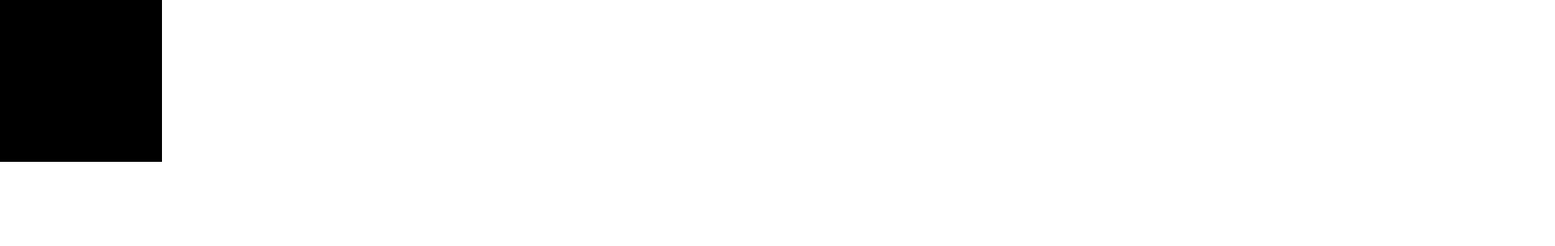
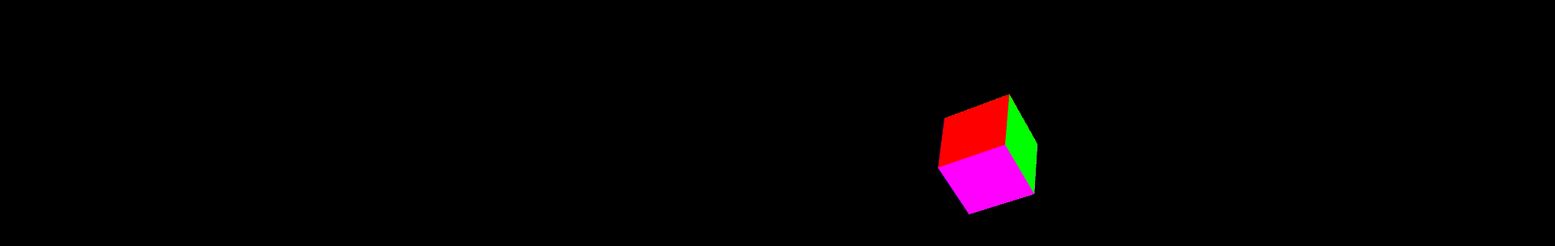
Before and after one commit to Verex/Chroma-Scape, a plain HTML site: page index.html in a window 1280 px wide. Shown: the whole page at 81% size, 1920 px wide, since content can reach past the window. Drawn offline with nearby package versions, Linux system fonts and the light colour scheme.

Commit message:
Our first ever render! Code needs to be cleaned up though

```diff
--- a/index.html
+++ b/index.html
@@ -19,13 +19,17 @@
     <script src="js/gameworld.js"></script>
     <script src="js/camera.js"></script>
     <script src="js/component.js"></script>
+    <script src="js/tickablecomponent.js"></script>
+    <script src="js/meshcomponent.js"></script>
     <script src="js/transformcomponent.js"></script>
+    <script src="js/model.js"></script>
+    <script src="js/testmesh.js"></script>
 
     <!-- Include stylesheets -->
     <link rel="stylesheet" href="css/style.css">
   </head>
   <body>
-    <canvas id="glcanvas" width="200" height="200"></canvas>
+    <canvas id="glcanvas" width="1920" height="1080"></canvas>
     <script>
       var debug = null; //This variable exists so that we can print information about our "main class" in console without jQuery getting in our way.
       var ajaxSettings = {
--- a/js/app.js
+++ b/js/app.js
@@ -49,9 +49,18 @@ class App {
     globals.clientHeight = this.canvas.clientHeight;
 
     this.gameworld = new Entity.Factory(null).ofType(EntityType.ENTITY_GAMEWORLD);
-    this.testEnt = new Entity.Factory(this.gameworld).ofType(EntityType.ENTITY_CAMERA);
-    this.testEnt2 = new Entity.Factory(this.testEnt).ofType(EntityType.ENTITY_CAMERA);
-    console.log(this.testEnt);
+    this.testEnt = new Entity.Factory(this.gameworld).ofType(EntityType.ENTITY_GENERIC);
+    this.testCamera = new Entity.Factory(this.testEnt).ofType(EntityType.ENTITY_CAMERA);
+    this.testEnt.componentFactory.construct(ComponentID.COMPONENT_TRANSFORM);
+    this.testEnt.componentFactory.construct(ComponentID.COMPONENT_MESH);
+    this.testEnt.components[ComponentID.COMPONENT_MESH].setModel(
+      new Model(
+        this.gl,
+        TestMesh().indices(),
+        TestMesh().vertices(),
+        TestMesh().color()
+      )
+    );
     return AppStatus.STATUS_OK;
   }
   /*
@@ -126,15 +135,29 @@ class App {
 
   tick(dt) {
 
+    var root = this.gameworld;
+    var queue = [root];
+    var n;
+
+    while(queue.length > 0) {
+      n = queue.shift();
+      //Do work on entity here
+      if(!n.hasComponent(ComponentID.COMPONENT_TICKABLE)) continue;
+
+      var tickable = n.components[ComponentID.COMPONENT_TICKABLE];
+      tickable.tick(dt);
+
+      if(!n.children.length) continue;
+
+      for(var i = 0; i < n.children.length; i++) {
+        queue.push(n.children[i]);
+      }
+    }
+
+    this.gameworld.components[ComponentID.COMPONENT_TICKABLE].tick(dt);
   }
 
   render() {
-
-    /*
-      Run all of our pre-render systems
-      Might take this out
-    */
-
     /*
       All of our render systems are responsible for rendering our gameworld
       so we're gunna pass our gameworld to our render function
--- a/js/camera.js
+++ b/js/camera.js
@@ -2,9 +2,7 @@ class Camera extends Entity {
     constructor(width, height, eid, owner) {
         super(eid, owner, EntityType.ENTITY_CAMERA);
 
-        this.components.push(
-            new TransformComponent(this)
-        );
+        this.componentFactory.construct(ComponentID.COMPONENT_TRANSFORM);
 
         this.width = width;
         this.height = height;
@@ -19,6 +17,13 @@ class Camera extends Entity {
             0.1,
             100.0
         );
+
+        var pos = vec3.fromValues(6, 8, -30);
+        mat4.translate(
+            this.components[ComponentID.COMPONENT_TRANSFORM].transform,
+            this.components[ComponentID.COMPONENT_TRANSFORM].transform,
+            pos
+        );
     }
 };
 
--- a/js/component.js
+++ b/js/component.js
@@ -1,7 +1,8 @@
 var ComponentID = {
     COMPONENT_TRANSFORM: 0,
     COMPONENT_MESH: 1,
-    COMPONENT_MAX: 2 //This is the number of components that we recognize as a thing
+    COMPONENT_TICKABLE: 2,
+    COMPONENT_MAX: 3 //This is the number of components that we recognize as a thing
 }
 class EntityComponent {
     constructor(guid, owner) {
@@ -19,6 +20,12 @@ class EntityComponent {
                     case ComponentID.COMPONENT_TRANSFORM:
                         this.ent.components[cid] = new TransformComponent(this.ent);
                         return this;
+                    case ComponentID.COMPONENT_MESH:
+                        this.ent.components[cid] = new MeshComponent(this.ent);
+                        return this;
+                    case ComponentID.COMPONENT_TICKABLE:
+                        this.ent.components[cid] = new TickableComponent(this.ent);
+                        return this;
                     default:
                         return this;
                 }
--- a/js/entity.js
+++ b/js/entity.js
@@ -1,7 +1,8 @@
     var EntityType = {
     ENTITY_INVALID: {id:-1, construction: (owner) => {console.error("no");}},
     ENTITY_GAMEWORLD: {id: 0},
-    ENTITY_CAMERA: {id: 1}
+    ENTITY_GENERIC: {id: 1},
+    ENTITY_CAMERA: {id: 2}
 }
 
 var newID = 0;
@@ -48,3 +49,7 @@ class Entity {
         return Factory;
     }
 };
+
+EntityType.ENTITY_GENERIC.construction = (owner) => {
+    return new Entity(newID++, owner, EntityType.ENTITY_GENERIC);
+}
--- a/js/gameworld.js
+++ b/js/gameworld.js
@@ -2,6 +2,9 @@ class GameWorld extends Entity {
     constructor() {
         super(newID++, undefined, EntityType.ENTITY_GAMEWORLD);
         this.componentFactory.construct(ComponentID.COMPONENT_TRANSFORM);
+        this.componentFactory.construct(ComponentID.COMPONENT_TICKABLE);
+
+        this.components[ComponentID.COMPONENT_TICKABLE].onTick = this.tick;
 
         //HACK HACK(Jake): I couldn't really think of a place to put this so for now our game world will hold our scene
         //and our renderer will be responsible for processing the gameworld and rendering it's scene
@@ -21,6 +24,10 @@ class GameWorld extends Entity {
 
         }
     }
+
+    tick(dt) {
+        console.log(dt);
+    }
 };
 EntityType.ENTITY_GAMEWORLD.construction = () => {
     if(newID != 0) {
--- a/js/meshcomponent.js
+++ b/js/meshcomponent.js
@@ -3,5 +3,73 @@ class MeshComponent extends EntityComponent {
         super(ComponentID.COMPONENT_MESH, owner);
     }
 
+    setModel(model) {
+        this.model = model;
+    }
+    preRender(program, gl) {
+        if(!this.model) return;
+        {
+            const numComponents = 3;
+            const type = gl.FLOAT;
+            const normalize = false;
+            const stride = 0;
+            const offset = 0;
+            gl.bindBuffer(gl.ARRAY_BUFFER, this.model.vtxBuffer);
+            gl.vertexAttribPointer(
+                program.attributeLocation("a_position"),
+                numComponents,
+                type,
+                normalize,
+                stride,
+                offset
+            );
+            gl.enableVertexAttribArray(
+                program.attributeLocation("a_position")
+            );
+        }
+        {
+            const numComponents = 4;
+            const type = gl.FLOAT;
+            const normalize = false;
+            const stride = 0;
+            const offset = 0;
+            gl.bindBuffer(gl.ARRAY_BUFFER, this.model.clrBuffer);
+            gl.vertexAttribPointer(
+                program.attributeLocation("a_color"),
+                numComponents,
+                type,
+                normalize,
+                stride,
+                offset
+            );
+            gl.enableVertexAttribArray(
+                program.attributeLocation("a_color")
+            );
+        }
+    }
+    /*
+    uniform mat4 u_viewMatrix;
+    uniform mat4 u_modelMatrix;
+    uniform mat4 u_projectionMatrix;
+    */
+    render(program, gl) {
+        this.preRender(program, gl);
+        gl.uniformMatrix4fv(
+            program.uniformLocation("u_modelMatrix"),
+            false,
+            this.owner.components[ComponentID.COMPONENT_TRANSFORM].transform
+        );
+
+        gl.bindBuffer(gl.ELEMENT_ARRAY_BUFFER, this.model.idxBuffer);
+        {
+            const vertexCount = 36;
+            const type = gl.UNSIGNED_SHORT;
+            const offset = 0;
+            gl.drawElements(gl.TRIANGLES, vertexCount, type, offset);
+        }
+
+
+    }
+
     static get CID() { return ComponentID.COMPONENT_MESH; };
 };
--- a/js/model.js
+++ b/js/model.js
@@ -1,5 +1,19 @@
 class Model {
-    constructor() {
+    constructor(glContext, indices, vertices, color) {
+        this.ctx = glContext;
+        this.indices = indices;
+        this.vertices = vertices;
+        this.color = color;
 
+        this.vtxBuffer = glContext.createBuffer();
+        this.idxBuffer = glContext.createBuffer();
+        this.clrBuffer = glContext.createBuffer();
+
+        glContext.bindBuffer(glContext.ARRAY_BUFFER, this.vtxBuffer);
+        glContext.bufferData(glContext.ARRAY_BUFFER, new Float32Array(this.vertices), glContext.STATIC_DRAW);
+        glContext.bindBuffer(glContext.ARRAY_BUFFER, this.clrBuffer);
+        glContext.bufferData(glContext.ARRAY_BUFFER, new Float32Array(this.color), glContext.STATIC_DRAW);
+        glContext.bindBuffer(glContext.ELEMENT_ARRAY_BUFFER, this.idxBuffer);
+        glContext.bufferData(glContext.ELEMENT_ARRAY_BUFFER, new Uint16Array(this.indices), glContext.STATIC_DRAW);
     }
 };
--- a/js/program.js
+++ b/js/program.js
@@ -168,6 +168,12 @@ class Program {
     activate() {
         this._ctx.useProgram(this._innerProgram);
     }
+    attributeLocation(name) {
+        return this._attributes.get(name);
+    }
+    uniformLocation(name) {
+        return this._uniforms.get(name);
+    }
     static get Builder() {
         /*
             Javascript Builder Design Pattern
--- a/js/renderer.js
+++ b/js/renderer.js
@@ -3,6 +3,7 @@
     A renderer object will be responsible for rendering a scene
     A renderer object should be able to be extended for more specific use
 */
+var z = 0;
 class Renderer {
     constructor(glContext) {
         this.ctx = glContext;
@@ -13,11 +14,41 @@ class Renderer {
     }
     clear(color = BLACK) {
         this.ctx.clearColor(color.r, color.g, color.b, color.a);
+        this.ctx.enable(this.ctx.DEPTH_TEST);
         this.ctx.clear(this.ctx.COLOR_BUFFER_BIT | this.ctx.DEPTH_BUFFER_BIT);
     }
     render(gameworld) {
         this.ctx.viewport(0, 0, this.ctx.canvas.width, this.ctx.canvas.height);
         this.clear();
         this.program.activate();
+
+        this.ctx.uniformMatrix4fv(
+            this.program.uniformLocation("u_projectionMatrix"),
+            false,
+            gameworld.scene.cameras[0].projectionMatrix
+        );
+
+        this.ctx.uniformMatrix4fv(
+            this.program.uniformLocation("u_viewMatrix"),
+            false,
+            gameworld.scene.cameras[0].components[ComponentID.COMPONENT_TRANSFORM].transform
+        );
+
+        var testent = gameworld.children[0];
+        var testtransformcomponent = testent.components[ComponentID.COMPONENT_TRANSFORM];
+        var testmeshcomponent = testent.components[ComponentID.COMPONENT_MESH];
+        testmeshcomponent.render(this.program, this.ctx);
+
+        mat4.rotateX(
+            testtransformcomponent.transform,
+            testtransformcomponent.transform,
+            0.05
+        );
+
+        mat4.rotateY(
+            testtransformcomponent.transform,
+            testtransformcomponent.transform,
+            0.05
+        );
     }
 }
--- /dev/null
+++ b/js/testmesh.js
@@ -0,0 +1,68 @@
+const faceColors = [
+    [1.0,  1.0,  1.0,  1.0],    // Front face: white
+    [1.0,  0.0,  0.0,  1.0],    // Back face: red
+    [0.0,  1.0,  0.0,  1.0],    // Top face: green
+    [0.0,  0.0,  1.0,  1.0],    // Bottom face: blue
+    [1.0,  1.0,  0.0,  1.0],    // Right face: yellow
+    [1.0,  0.0,  1.0,  1.0],    // Left face: purple
+];
+const indices = [
+    0,  1,  2,      0,  2,  3,    // front
+    4,  5,  6,      4,  6,  7,    // back
+    8,  9,  10,     8,  10, 11,   // top
+    12, 13, 14,     12, 14, 15,   // bottom
+    16, 17, 18,     16, 18, 19,   // right
+    20, 21, 22,     20, 22, 23,   // left
+];
+const vertices = [
+    // Front face
+    -1.0, -1.0,  1.0,
+     1.0, -1.0,  1.0,
+     1.0,  1.0,  1.0,
+    -1.0,  1.0,  1.0,
+
+    // Back face
+    -1.0, -1.0, -1.0,
+    -1.0,  1.0, -1.0,
+     1.0,  1.0, -1.0,
+     1.0, -1.0, -1.0,
+
+    // Top face
+    -1.0,  1.0, -1.0,
+    -1.0,  1.0,  1.0,
+     1.0,  1.0,  1.0,
+     1.0,  1.0, -1.0,
+
+    // Bottom face
+    -1.0, -1.0, -1.0,
+     1.0, -1.0, -1.0,
+     1.0, -1.0,  1.0,
+    -1.0, -1.0,  1.0,
+
+    // Right face
+     1.0, -1.0, -1.0,
+     1.0,  1.0, -1.0,
+     1.0,  1.0,  1.0,
+     1.0, -1.0,  1.0,
+
+    // Left face
+    -1.0, -1.0, -1.0,
+    -1.0, -1.0,  1.0,
+    -1.0,  1.0,  1.0,
+    -1.0,  1.0, -1.0,
+  ];
+
+var TestMesh = () => {
+    return {
+        indices: () => { return indices; },
+        vertices: () => { return vertices; },
+        color: () => {
+            var c = [];
+            for(var j = 0; j < faceColors.length; ++j) {
+                const color = faceColors[j];
+                c = c.concat(color, color, color, color);
+            }
+            return c;
+        }
+    };
+};
--- /dev/null
+++ b/js/tickablecomponent.js
@@ -0,0 +1,11 @@
+class TickableComponent extends EntityComponent {
+    constructor(owner) {
+        super(ComponentID.COMPONENT_TICKABLE, owner);
+    }
+
+    tick(dt) {
+        if(this.onTick) {
+            this.onTick(dt);
+        }
+    }
+}
```
